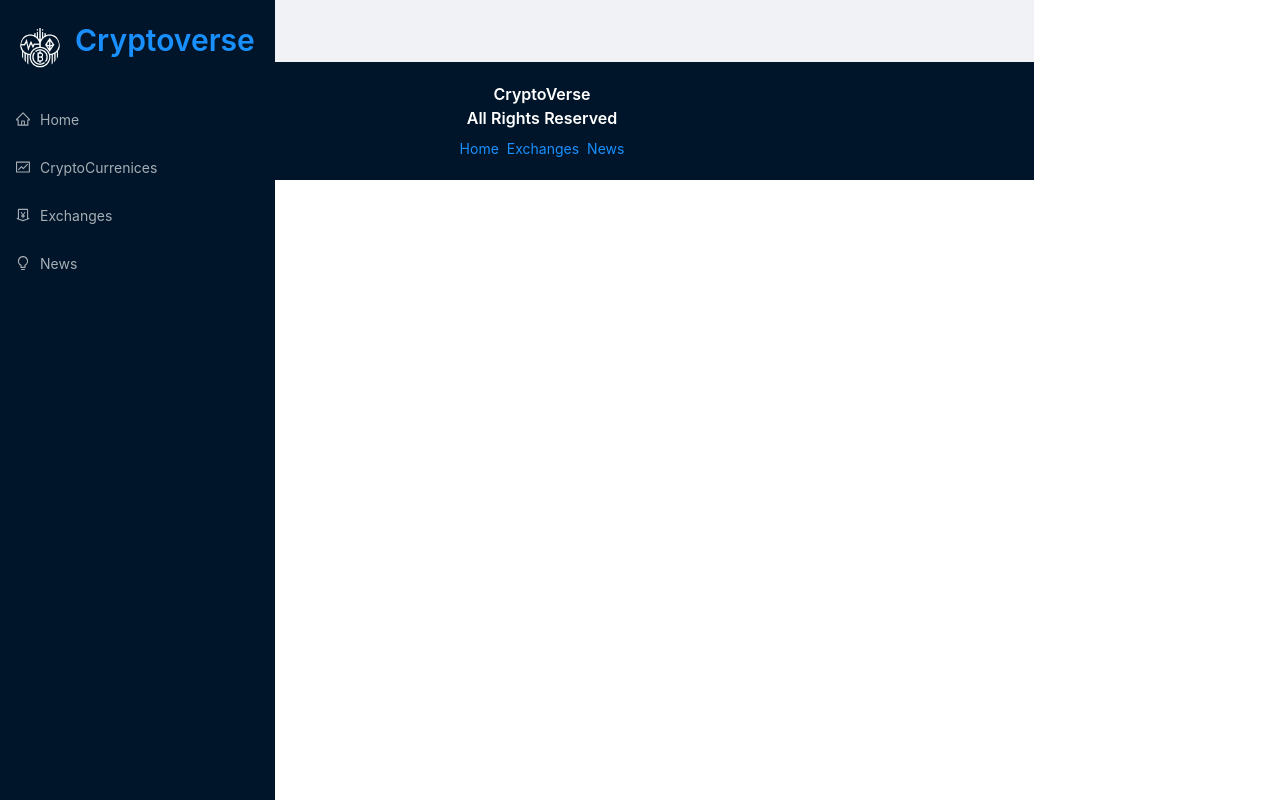
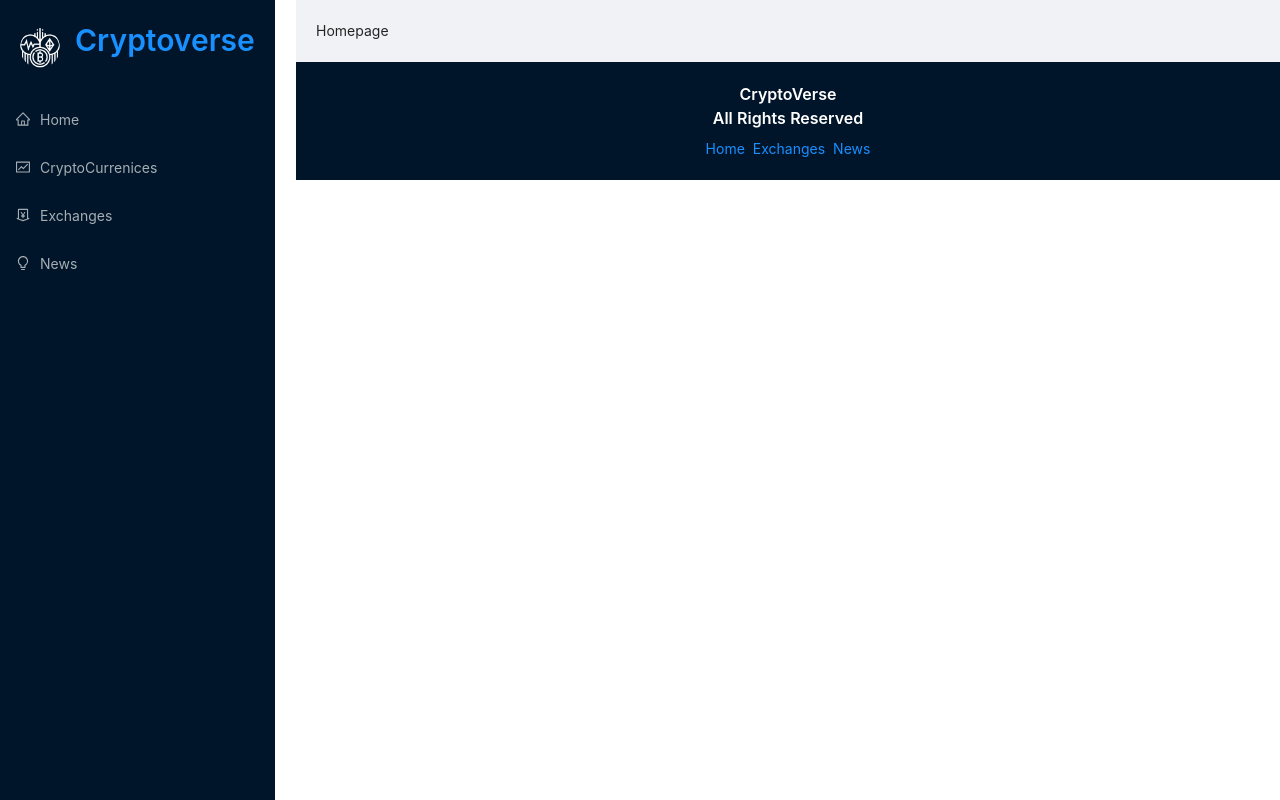
Before and after one commit to biagioo/cryptoapp, a React (Create React App) app: page / in a window 1280 px wide. Built offline with nearby package versions, Linux system fonts and the light colour scheme.

Commit message:
Fixed className title

```diff
--- a/src/App.js
+++ b/src/App.js
@@ -3,20 +3,20 @@ import { Switch, Route, Link } from 'react-router-dom';
 import { Layout, Typography, Space } from 'antd';
 
 import {
-  Navbar,
   Exchanges,
   Homepage,
+  News,
   Cryptocurrencies,
-  News,
   CryptoDetails,
+  Navbar,
 } from './components';
 
 import './App.css';
 
-const app = () => {
+const App = () => {
   return (
     <div className='app'>
-      <div className='narbar'>
+      <div className='navbar'>
         <Navbar />
       </div>
       <div className='main'>
@@ -61,4 +61,4 @@ const app = () => {
   );
 };
 
-export default app;
+export default App;
```
